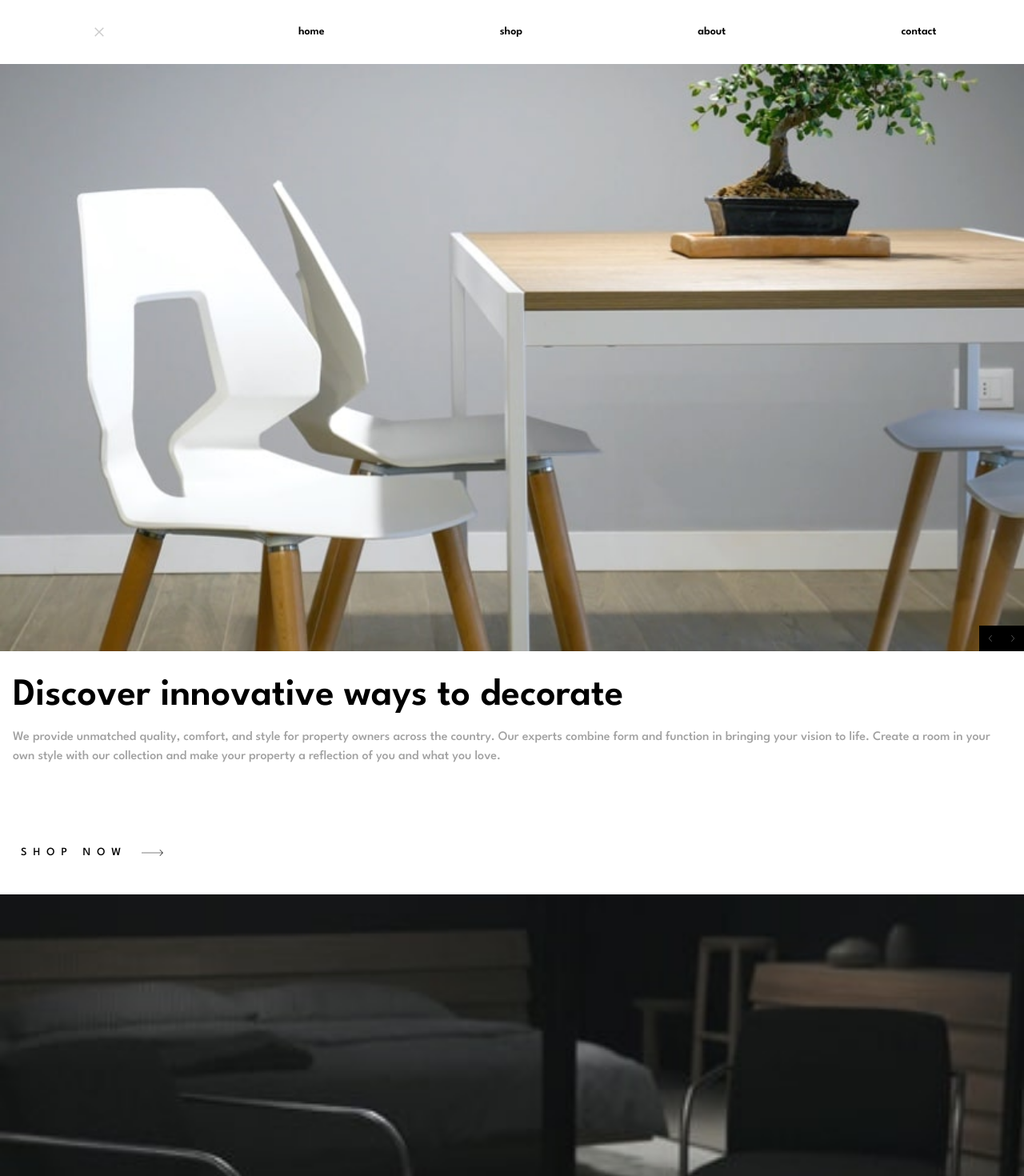
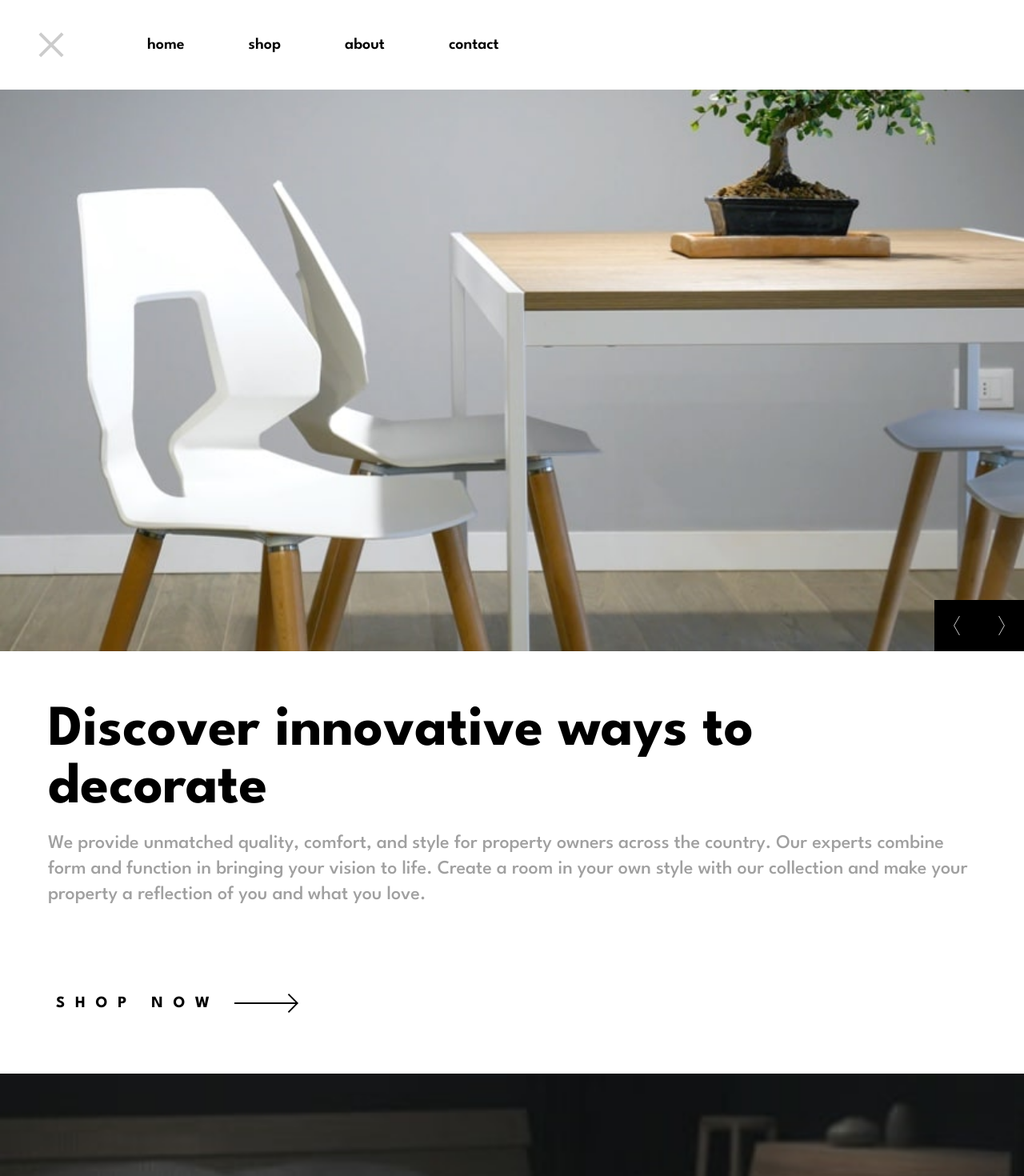
Before and after one commit to Aggressive-Mohammed/room-home-page, a React (Vite) app: page / in a window 1280 px wide. Shown: the top 1470 px of the page at 80% size. Built offline with nearby package versions, Linux system fonts and the light colour scheme.

Commit message:
implement nav-links

```diff
--- a/src/Home.tsx
+++ b/src/Home.tsx
@@ -3,7 +3,6 @@ import React from 'react';
 import Navbar from './components/Navbar';
 import HeroSection from './components/Hero';
 import "./components/Navbar.css"
-import About from './pages/About';
 
 
 const Home: React.FC = () => {
@@ -11,7 +10,6 @@ const Home: React.FC = () => {
     <>
     <Navbar />
     <HeroSection/>
-    <About />
     </>
   );
 }
--- a/src/components/Hero.tsx
+++ b/src/components/Hero.tsx
@@ -13,6 +13,7 @@ const HeroSection = () => {
 
   // Arrays containing dynamic content for each section
   const backgroundImages = [dtimg1, dtimg2, dtimg3];
+
   const headers = [
     "Discover innovative ways to decorate",
     "We are available all across the world",
@@ -50,25 +51,26 @@ const HeroSection = () => {
       </figure>
 
       {/* Content Section */}
-      <div className="px-4 py-8 relative desktop:basis-7/12 desktop:pt-32 desktop:px-20 desktop:max-w-xl">
+      <div className="px-5 py-8 relative  desktop:basis-7/12 desktop:pt-32 md:py-16 md:mx-10 desktop:px-20 desktop:max-w-xl">
         {/* Header containing the dynamic title */}
-        <header className="font-semibold mb-4 text-3xl md:text-5xl text-black leading-6 desktop:text-5xl" id="hero-section">
+        <header className="font-semibold mb-4 text-3xl md:text-7xl md:font-bold text-black  leading-6 desktop:text-5xl" id="hero-section">
           <h1>
             {headers[index]}
           </h1>
         </header>
         {/* Paragraph containing the dynamic description */}
-        <div className="font-medium text-sm text-neural h-24 w-full md:text-base desktop:text-base">
+        <div className="font-medium text-sm text-neural h-24 w-full md:text-2xl  desktop:text-base">
           <p>
             {paragraphs[index]}
           </p>
         </div>
         {/* Shop Now Link */}
-        <div className="flex items-center mt-10 cursor-pointer desktop:hover:opacity-35 desktop:mt-6">
-          <Link to={'/shop'} className="text-black tracking-[.5rem] font-medium text-sm uppercase desktop:text-lg desktop:font-semibold" aria-label="Shop now">
+        <div className="flex items-center mt-16 cursor-pointer desktop:hover:opacity-35 md:mt-24 desktop:mt-6">
+          <Link to={'/shop'} className="text-black tracking-[.5rem] font-medium text-sm uppercase md:text-xl md:tracking-[.8rem] md:font-bold
+          desktop:text-lg desktop:font-semibold" aria-label="Shop now">
             Shop now
           </Link>
-          <img src={arrowIcon} alt="Arrow Icon" className="h-2 mx-2 desktop:h-4" />
+          <img src={arrowIcon} alt="Arrow Icon" className="h-2 mx-2 md:h-6 desktop:h-4" />
         </div>
         {/* Scroll buttons for desktop view */}
         <div className="hidden desktop:block desktop:absolute desktop:left-0 desktop:bottom-0">
@@ -88,13 +90,13 @@ const HeroSection = () => {
           />
         </figure>
         {/* Article containing the text content */}
-        <article className="px-4 py-8 desktop:basis-2/5 desktop:px-8 desktop:py-14" role="article">
+        <article className="px-4 py-8 desktop:basis-2/5 md:mx-8 md:py-16  desktop:px-8 desktop:py-14" role="article">
           {/* Header for the article */}
-          <header className="font-bold text-sm desktop:text-base text-black tracking-[7px] uppercase">
+          <header className="font-bold text-sm md:text-xl desktop:text-base md:font-bold text-black tracking-[5px] uppercase">
             <h2 id="about-section">About our furniture</h2>
           </header>
           {/* Paragraph describing the furniture collection */}
-          <p className="font-medium text-sm text-neural h-40 w-full mt-4 desktop:text-base desktop:font-medium">
+          <p className="font-medium text-sm text-neural h-40 w-full mt-4 md:text-lg desktop:text-base desktop:font-medium">
             Our multifunctional collection blends design and function to suit your individual taste. Make each room unique, or pick a cohesive theme that best expresses your interests and what inspires you. Find the furniture pieces you need, from traditional to contemporary styles or anything in between. Product specialists are available to help you create your dream space.
           </p>
         </article>
--- a/src/components/Navbar.tsx
+++ b/src/components/Navbar.tsx
@@ -16,16 +16,16 @@ const Navbar: React.FC = () => {
   return (
     <header className="items-center absolute z-10 w-full desktop:w-1/3 desktop:inline-block desktop:mt-8">
       {/* Top bar for mobile view with hamburger menu and logo */}
-      <div className="flex justify-start px-4 py-8 desktop:hidden">
+      <div className="flex justify-start px-4 py-8 md:mt-8 md:ml-8 desktop:hidden">
         <img
           src={hamburgerIcon}
           alt="Menu"
-          className="cursor-pointer ml-2"
+          className="cursor-pointer ml-2 md:h-8 "
           onClick={toggleNavbar}
           aria-expanded={isNavOpen}
           aria-controls="nav-menu"
         />
-        <img src={logo} alt="Logo" className="ml-16" />
+        <img src={logo} alt="Logo" className="ml-16 md:h-8 md:ml-24" />
       </div>
       {/* Navigation menu */}
       <nav
@@ -35,20 +35,24 @@ const Navbar: React.FC = () => {
       >
         <div className="flex flex-col w-full h-full">
           {/* Menu items container */}
-          <div className="bg-white absolute w-full desktop:w-1/3 top-0 text-sm h-20 flex items-center justify-around desktop:bg-unset desktop:text-base desktop:font-semibold">
+          <div className="bg-white absolute w-full desktop:w-1/3 top-0 text-sm h-20 flex items-center
+          md:h-28
+          md:text-xl	 justify-around
+          md:justify-start
+          desktop:bg-unset desktop:text-base desktop:font-semibold">
             <img
               src={closeIcon}
               alt="Close menu"
-              className="inline h-3 mr-8 ml-4 cursor-pointer text-white desktop:hidden"
+              className="inline h-3 mr-8 ml-4 md:ml-12 md:mr-16 cursor-pointer md:h-8 text-white desktop:hidden"
               onClick={toggleNavbar}
               aria-label="Close menu"
             />
-            <img src={logo} alt="Logo" className="mx-16 hidden desktop:block" />
+            <img src={logo} alt="Logo" className="mx-16 hidden  desktop:block" />
             {/* Navigation links */}
-            <Link to={'/'} className="px-2 py-2 desktop:px-4" aria-label="Home">home</Link>
-            <Link to={'/shop'} className="px-2 py-2 desktop:px-4" aria-label="Shop">shop</Link>
-            <Link to={'/about'} className="px-2 py-2 desktop:px-4" aria-label="About">about</Link>
-            <Link to={'/contact'} className="px-2 py-2 desktop:px-4" aria-label="Contact">contact</Link>
+            <Link to={'/'} className="px-2 py-2 md:mx-8 desktop:px-4" aria-label="Home">home</Link>
+            <Link to={'/shop'} className="px-2 py-2 md:mx-8  desktop:px-4" aria-label="Shop">shop</Link>
+            <Link to={'/about'} className="px-2 py-2 md:mx-8 desktop:px-4" aria-label="About">about</Link>
+            <Link to={'/contact'} className="px-2 py-2 md:mx-8 desktop:px-4" aria-label="Contact">contact</Link>
           </div>
           {/* Background overlay for mobile view */}
           <div className="bg-black w-full flex flex-col items-start justify-center bg-opacity-50 h-full lg:hidden">
--- a/src/components/Scroll.tsx
+++ b/src/components/Scroll.tsx
@@ -34,26 +34,26 @@ const Scroll: React.FC<ScrollProps> = ({ onPrev, onNext }) => {
     <div
       ref={scrollContainerRef}
       tabIndex={0} // Makes the div focusable for keyboard events
-      className='flex items-center justify-center bg-black h-8 w-14 desktop:h-16 desktop:w-40 desktop:justify-around'
+      className='flex items-center justify-center bg-black h-8 w-14 md:h-16 md:w-28 desktop:h-16 desktop:w-40 desktop:justify-around'
       aria-label="Scroll Navigation"
     >
       {/* Button to scroll left */}
       <button
         onClick={onPrev}
-        className='hover:bg-dark-gray p-3 flex items-center justify-center desktop:py-4 desktop:px-8'
+        className='hover:bg-dark-gray p-3 flex items-center justify-center md:py-5 md:px-6 desktop:py-4 desktop:px-8'
         aria-label="Scroll Left"
         role="button"
       >
-        <img src={angleLeft} alt="Scroll Left" className='h-2 desktop:h-8' />
+        <img src={angleLeft} alt="Scroll Left" className='h-2 md:h-6 desktop:h-8' />
       </button>
       {/* Button to scroll right */}
       <button
         onClick={onNext}
-        className='hover:bg-dark-gray p-3 flex items-center justify-center desktop:py-4 desktop:px-8'
+        className='hover:bg-dark-gray p-3 flex items-center md:py-5 md:px-6 justify-center desktop:py-4 desktop:px-8'
         aria-label="Scroll Right"
         role="button"
       >
-        <img src={angleRight} alt="Scroll Right" className='h-2 desktop:h-8' />
+        <img src={angleRight} alt="Scroll Right" className='h-2 md:h-6 desktop:h-8' />
       </button>
     </div>
   );
--- a/tailwind.config.js
+++ b/tailwind.config.js
@@ -21,7 +21,47 @@ module.exports = {
       'very-dark-gray': 'hsl(0, 0%, 27%)',
       'neural': '#A0A0A0',
     },
+
     extend: {
+      width: {
+        '160': '160px',
+        '194': '194px',
+        '62': '62px',
+        '311': '311px',
+        '362': '362px',
+        '375': '375px',
+        '464': '464px',
+        '376': '376px',
+        '400': '400px',
+        '484': '484px',
+        '580': '580px',
+        '560': '560px',
+        '600': '600px',
+        '840': '840px',
+        '1440': '1440px',
+      },
+      height: {
+        '14': '14px',
+        '15': '15px',
+        '56': '56px',
+        '80': '80px',
+        '110': '110px',
+        '238': '238px',
+        '261': '261px',
+        '266': '266px',
+        '278': '278px',
+        '310': '310px',
+        '360': '360px',
+        '534': '534px',
+        '373': '373px',
+        '266': '266px',
+        '667': '667px',
+        '213': '213px',
+        '227': '227px',
+        '110': '110px',
+        '800': '800px',
+        '1538': '1538px',
+      },
       ...defaultTheme,
     },
   },
```
